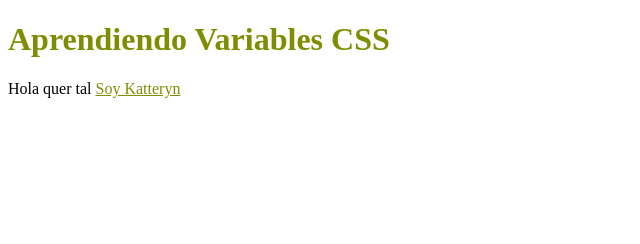
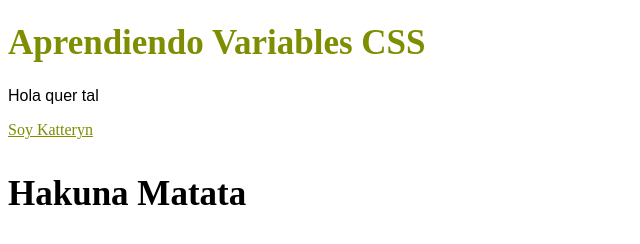
Before and after one commit to Katteryn-Villanueva/variablesencss, a plain HTML site: page index.html in a window 1280 px wide. Shown: the whole page, without its empty margins (0-640 px from the left). Drawn offline with Linux system fonts and the light colour scheme.

Commit message:
viendo como funcionan las variables css

```diff
--- a/index.html
+++ b/index.html
@@ -8,8 +8,9 @@
 </head>
 <body>
     <h1>Aprendiendo Variables CSS</h1>
-    <p>Hola quer tal
-        <a href="#">Soy Katteryn</a>
-    </p>
+    <p>Hola quer tal</p>
+    <a href="#">Soy Katteryn</a>
+
+    <h3>Hakuna Matata</h3>
 </body>
 </html>
--- a/styles.css
+++ b/styles.css
@@ -1,12 +1,23 @@
 /* es una seudoclase repreenta la reiz del documento */
 :root{
     --color-principal: #7e8e00;
+    --fuente: Arial, Verdana;
+    --fuente-size: 35px
 }
 
 h1{
     color: var(--color-principal);
+    font-size: var(--fuente-size);
+}
+
+p{
+    font-family: var(--fuente);
 }
 
 a{
     color: var(--color-principal);
 }
+
+h3{
+    font-size: var(--fuente-size);
+}
```
